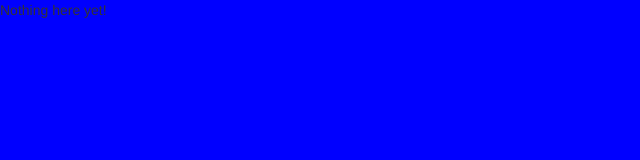
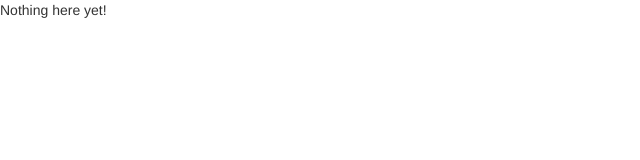
Before and after one commit to pedrombafonso/angularjs-boilerplate, a website: page app/index.html in a window 1280 px wide. Shown: the whole page, without its empty margins (0-640 px from the left). Drawn offline with nearby package versions, Linux system fonts and the light colour scheme; files that its build step writes are made by us from their sources.

Commit message:
fixed: scss

```diff
--- a/app/sass/main.scss
+++ b/app/sass/main.scss
@@ -1,7 +1,7 @@
-@import "base/**/*";
-@import "modules/**/*";
+/* @import "base*"; */
+/* @import "modules*"; */
 
-$color: blue;
+$color: white;
 
 body {
   background-color : $color;
```
